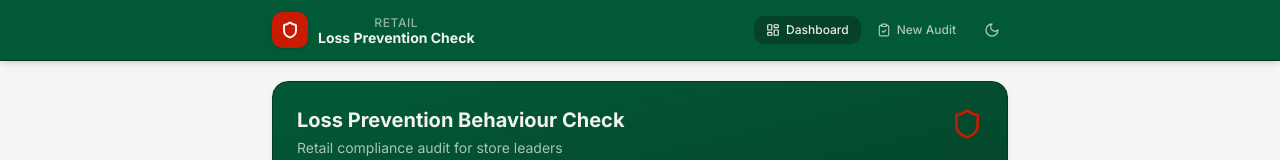
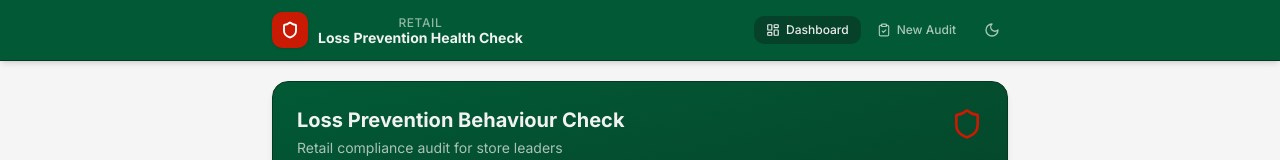
Before and after one commit to cj-code83/LP_HC, a React (Vite) app: page / in a window 1280 px wide. Shown: the top 160 px of the page. Built offline with nearby package versions, Linux system fonts and the light colour scheme.

Commit message:
Update Header.tsx

```diff
--- a/src/components/Header.tsx
+++ b/src/components/Header.tsx
@@ -30,7 +30,7 @@ export default function Header({
               Retail
             </p>
             <p className="text-sm font-bold text-sidebar-foreground leading-none">
-              Loss Prevention Check
+              Loss Prevention Health Check
             </p>
           </div>
         </button>
```
